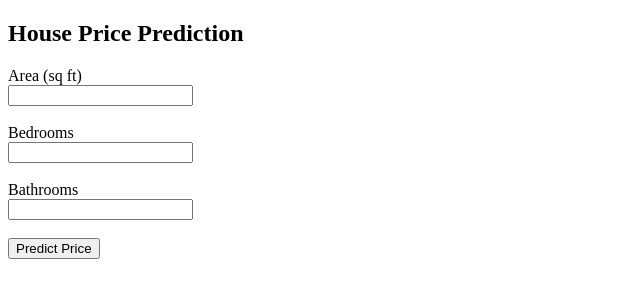
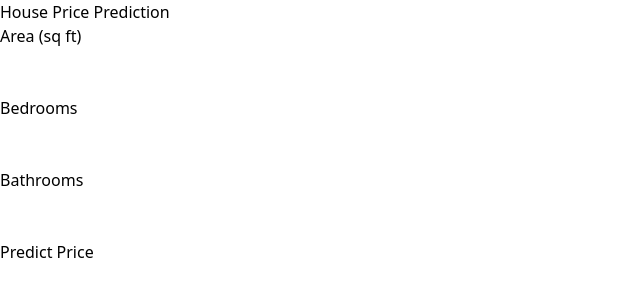
Before and after one commit to Rijul1048/house-price-predictor, a Django app: page / in a window 1280 px wide. Shown: the top 300 px of the page, without its empty margins (0-640 px from the left). Run offline with Django 5.2, Linux system fonts and the light colour scheme; parts of the project's set-up code (start-up, migrations or seed data) failed here and were passed over.

Commit message:
url improved

```diff
--- a/backend/houseprice/settings.py
+++ b/backend/houseprice/settings.py
@@ -106,4 +106,7 @@ USE_TZ = True
 # Static files (CSS, JavaScript, Images)
 # https://docs.djangoproject.com/en/6.0/howto/static-files/
 
-STATIC_URL = 'static/'
+STATIC_URL = "/static/"
+STATICFILES_DIRS = [
+    BASE_DIR / "static"
+]
--- a/backend/houseprice/urls.py
+++ b/backend/houseprice/urls.py
@@ -1,7 +1,14 @@
 from django.contrib import admin
 from django.urls import path, include
+from django.conf import settings
+from django.conf.urls.static import static
 
 urlpatterns = [
     path('admin/', admin.site.urls),
     path('', include('predictor.urls')),
 ]
+
+# Serve static files during development
+if settings.DEBUG:
+    from pathlib import Path
+    urlpatterns += static(settings.STATIC_URL, document_root=Path(settings.STATICFILES_DIRS[0]))
--- /dev/null
+++ b/backend/static/css/main.css
@@ -0,0 +1,161 @@
+/*! tailwindcss v4.1.18 | MIT License | https://tailwindcss.com */
+@layer theme, base, components, utilities;
+@layer theme {
+  :root, :host {
+    --font-sans: ui-sans-serif, system-ui, sans-serif, "Apple Color Emoji",
+      "Segoe UI Emoji", "Segoe UI Symbol", "Noto Color Emoji";
+    --font-mono: ui-monospace, SFMono-Regular, Menlo, Monaco, Consolas, "Liberation Mono",
+      "Courier New", monospace;
+    --default-font-family: var(--font-sans);
+    --default-mono-font-family: var(--font-mono);
+  }
+}
+@layer base {
+  *, ::after, ::before, ::backdrop, ::file-selector-button {
+    box-sizing: border-box;
+    margin: 0;
+    padding: 0;
+    border: 0 solid;
+  }
+  html, :host {
+    line-height: 1.5;
+    -webkit-text-size-adjust: 100%;
+    tab-size: 4;
+    font-family: var(--default-font-family, ui-sans-serif, system-ui, sans-serif, "Apple Color Emoji", "Segoe UI Emoji", "Segoe UI Symbol", "Noto Color Emoji");
+    font-feature-settings: var(--default-font-feature-settings, normal);
+    font-variation-settings: var(--default-font-variation-settings, normal);
+    -webkit-tap-highlight-color: transparent;
+  }
+  hr {
+    height: 0;
+    color: inherit;
+    border-top-width: 1px;
+  }
+  abbr:where([title]) {
+    -webkit-text-decoration: underline dotted;
+    text-decoration: underline dotted;
+  }
+  h1, h2, h3, h4, h5, h6 {
+    font-size: inherit;
+    font-weight: inherit;
+  }
+  a {
+    color: inherit;
+    -webkit-text-decoration: inherit;
+    text-decoration: inherit;
+  }
+  b, strong {
+    font-weight: bolder;
+  }
+  code, kbd, samp, pre {
+    font-family: var(--default-mono-font-family, ui-monospace, SFMono-Regular, Menlo, Monaco, Consolas, "Liberation Mono", "Courier New", monospace);
+    font-feature-settings: var(--default-mono-font-feature-settings, normal);
+    font-variation-settings: var(--default-mono-font-variation-settings, normal);
+    font-size: 1em;
+  }
+  small {
+    font-size: 80%;
+  }
+  sub, sup {
+    font-size: 75%;
+    line-height: 0;
+    position: relative;
+    vertical-align: baseline;
+  }
+  sub {
+    bottom: -0.25em;
+  }
+  sup {
+    top: -0.5em;
+  }
+  table {
+    text-indent: 0;
+    border-color: inherit;
+    border-collapse: collapse;
+  }
+  :-moz-focusring {
+    outline: auto;
+  }
+  progress {
+    vertical-align: baseline;
+  }
+  summary {
+    display: list-item;
+  }
+  ol, ul, menu {
+    list-style: none;
+  }
+  img, svg, video, canvas, audio, iframe, embed, object {
+    display: block;
+    vertical-align: middle;
+  }
+  img, video {
+    max-width: 100%;
+    height: auto;
+  }
+  button, input, select, optgroup, textarea, ::file-selector-button {
+    font: inherit;
+    font-feature-settings: inherit;
+    font-variation-settings: inherit;
+    letter-spacing: inherit;
+    color: inherit;
+    border-radius: 0;
+    background-color: transparent;
+    opacity: 1;
+  }
+  :where(select:is([multiple], [size])) optgroup {
+    font-weight: bolder;
+  }
+  :where(select:is([multiple], [size])) optgroup option {
+    padding-inline-start: 20px;
+  }
+  ::file-selector-button {
+    margin-inline-end: 4px;
+  }
+  ::placeholder {
+    opacity: 1;
+  }
+  @supports (not (-webkit-appearance: -apple-pay-button))  or (contain-intrinsic-size: 1px) {
+    ::placeholder {
+      color: currentcolor;
+      @supports (color: color-mix(in lab, red, red)) {
+        color: color-mix(in oklab, currentcolor 50%, transparent);
+      }
+    }
+  }
+  textarea {
+    resize: vertical;
+  }
+  ::-webkit-search-decoration {
+    -webkit-appearance: none;
+  }
+  ::-webkit-date-and-time-value {
+    min-height: 1lh;
+    text-align: inherit;
+  }
+  ::-webkit-datetime-edit {
+    display: inline-flex;
+  }
+  ::-webkit-datetime-edit-fields-wrapper {
+    padding: 0;
+  }
+  ::-webkit-datetime-edit, ::-webkit-datetime-edit-year-field, ::-webkit-datetime-edit-month-field, ::-webkit-datetime-edit-day-field, ::-webkit-datetime-edit-hour-field, ::-webkit-datetime-edit-minute-field, ::-webkit-datetime-edit-second-field, ::-webkit-datetime-edit-millisecond-field, ::-webkit-datetime-edit-meridiem-field {
+    padding-block: 0;
+  }
+  ::-webkit-calendar-picker-indicator {
+    line-height: 1;
+  }
+  :-moz-ui-invalid {
+    box-shadow: none;
+  }
+  button, input:where([type="button"], [type="reset"], [type="submit"]), ::file-selector-button {
+    appearance: button;
+  }
+  ::-webkit-inner-spin-button, ::-webkit-outer-spin-button {
+    height: auto;
+  }
+  [hidden]:where(:not([hidden="until-found"])) {
+    display: none !important;
+  }
+}
+@layer utilities;
--- a/backend/templates/predictor/home.html
+++ b/backend/templates/predictor/home.html
@@ -1,10 +1,12 @@
+{% load static %}
 <!DOCTYPE html>
 <html>
 <head>
-    <title>House Price Prediction</title>
+    <title class="text-3xl text-red-800 bg-yellow-400">House Price Prediction</title>
+    <link href="{% static '../css/main.css' %}" rel="stylesheet">
 </head>
 <body>
-    <h2>House Price Prediction</h2>
+    <h2 class="text-lg text-red-600 bg-yellow-400">House Price Prediction</h2>
 
     <form method="post">
         {% csrf_token %}
```
